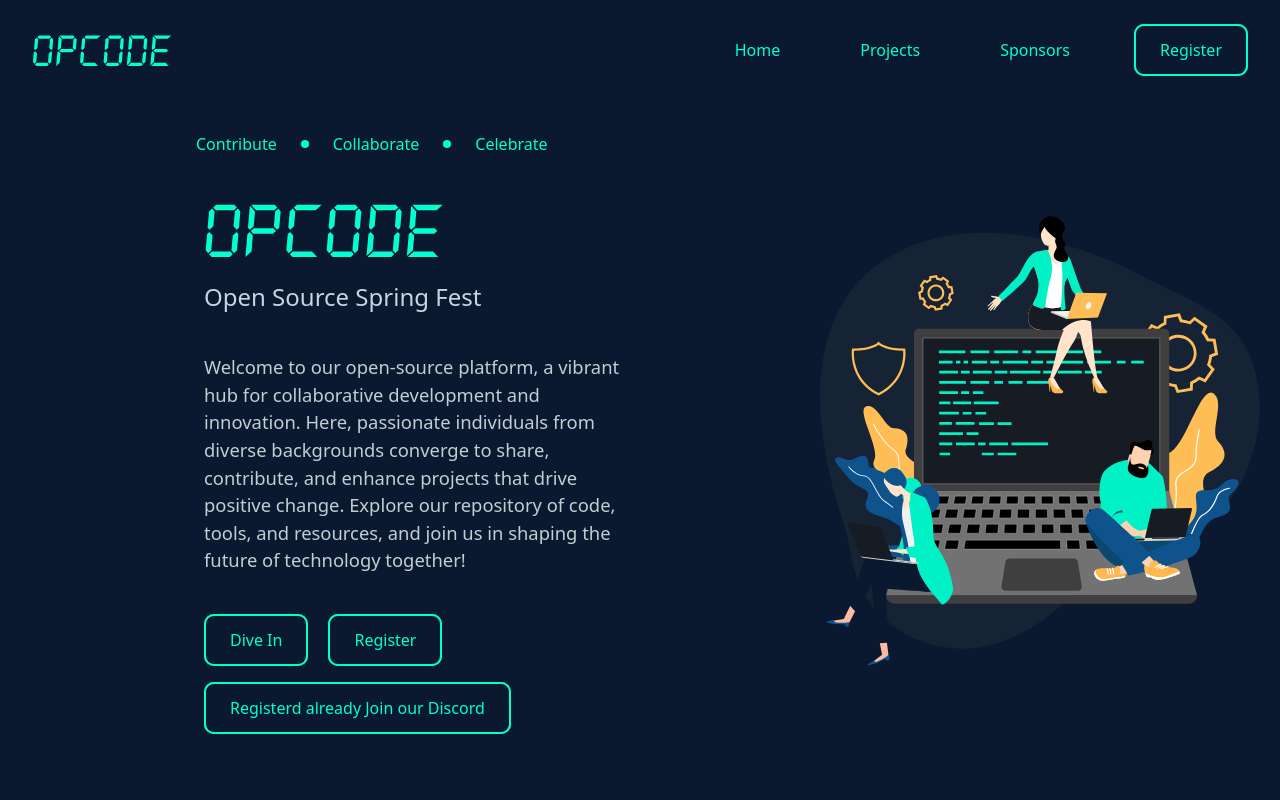
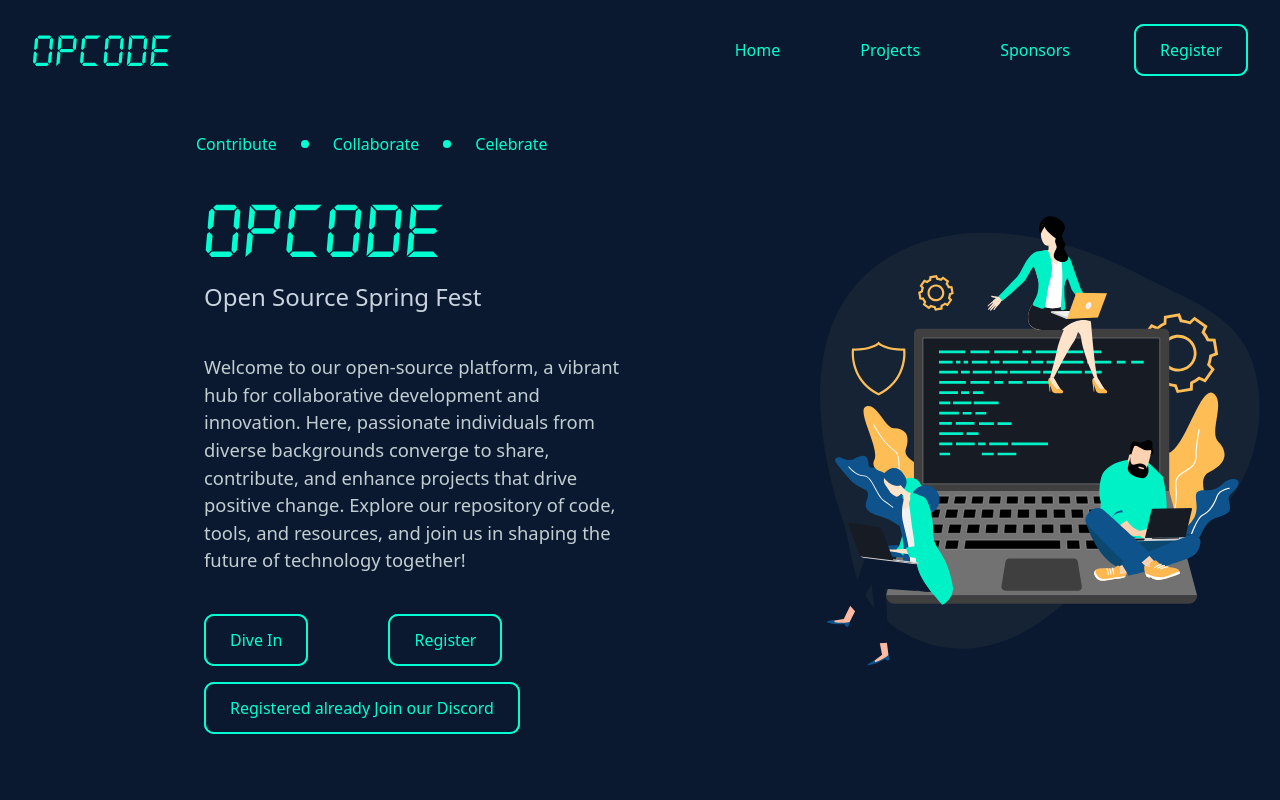
Before and after one commit to PerHac13/OPCODE, a React (Vite) app: page / in a window 1280 px wide. Shown: the top 800 px of the page. Built offline with nearby package versions, Linux system fonts and the light colour scheme.

Commit message:
Photo added

```diff
--- a/src/pages/Home/Home.jsx
+++ b/src/pages/Home/Home.jsx
@@ -6,7 +6,7 @@ const Home = () => {
   return (
     // <div className='sm:px-8 md:px-2 lg:px-[9rem] lg:py-[3rem]'>
       <div className='p-5'>
-      <div className='flex justify-center items-center min-w-10'>
+      <div className='flex justify-center items-center'>
             <div>
                           <div className='px-[1rem] lg:mx-[10rem] md:mx-[6rem] sm:mx-[4rem] lg:w-[30rem] pb-[3rem] overflow-hidden'>
                         <div className="flex text-[#00FFD1] items-center gap-6 mb-[3rem] pt-[2rem]">
@@ -28,17 +28,17 @@ const Home = () => {
 
                         <br></br>
                         <div className='flex flex-col items-start gap-4'>
-                        <div className='flex gap-5 '>
+                        <div className='flex gap-20'>
                           <Button name={"Dive In"}/>
                           <Button name={"Register"}/>
                         </div>
-                        <Button name={"Registerd already Join our Discord"}/>
+                        <Button name={"Registered already Join our Discord"}/>
                         </div>
                       </div>
                     </div>
             </div>
 
-            <div className='[@media (max-width:1000px) {display:hidden}]'>
+            <div className='hidden lg:block'>
               <img src={h_logo}></img>
             </div>
       </div>
```
